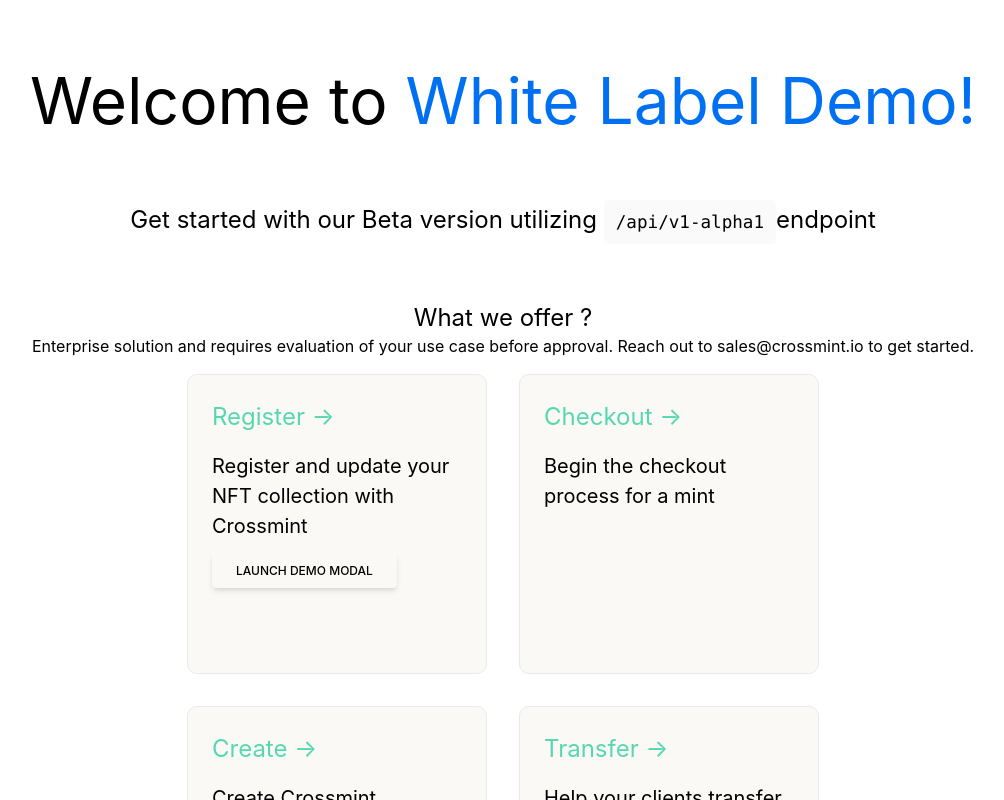
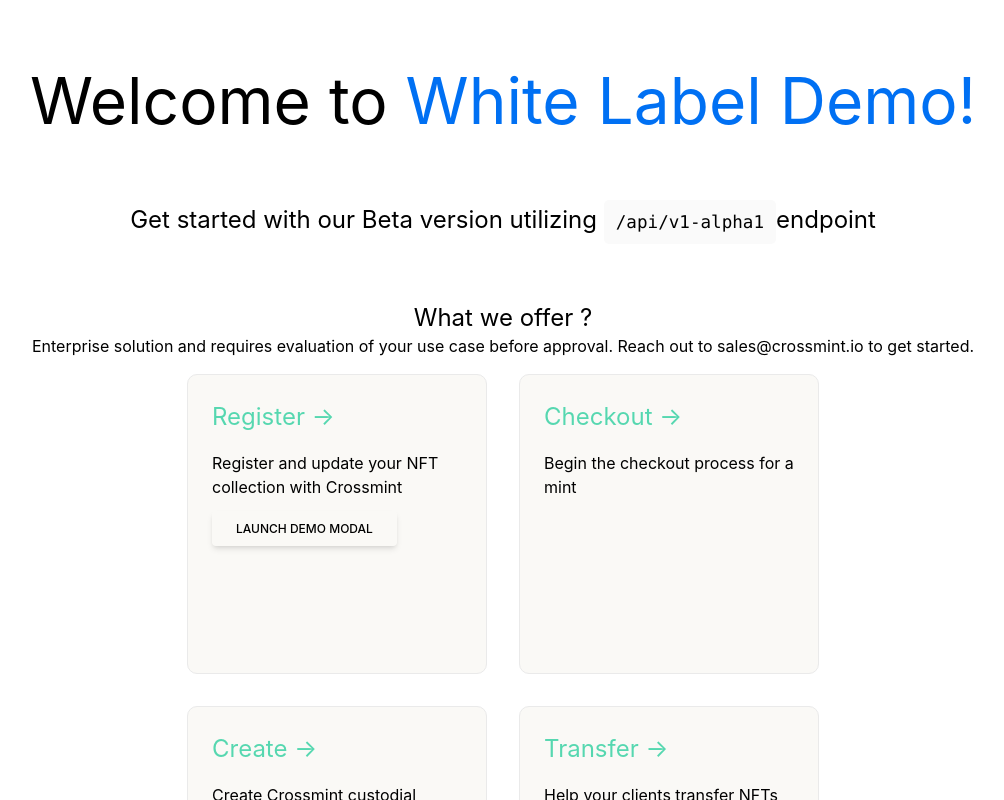
Before and after one commit to mynhinguyentruong/white-label-demo, a Next.js app: page / in a window 1280 px wide. Shown: the top 800 px of the page, without its empty margins (137-1141 px from the left). Built offline with nearby package versions, Linux system fonts and the light colour scheme.

Commit message:
change styling for color

```diff
--- a/pages/index.tsx
+++ b/pages/index.tsx
@@ -38,7 +38,7 @@ const Home: NextPage = () => {
       //   "collectionId": "e844f3de-e3f9-4fcb-abc6-15e1bff5e6d7"
       // }
     } catch(err) {
-      console.error(err)
+      throw(err)
     }
 
   }
--- a/styles/Home.module.css
+++ b/styles/Home.module.css
@@ -91,7 +91,7 @@
 .card:focus,
 .card:active {
   color: #0070f3;
-  border-color: #0070f3;
+  border-color: #12ca93;
 }
 
 .card h2 {
@@ -103,7 +103,7 @@
 
 .card p {
   margin: 0;
-  font-size: 1.25rem;
+  font-size: 1rem;
   line-height: 1.5;
 }
 
```
